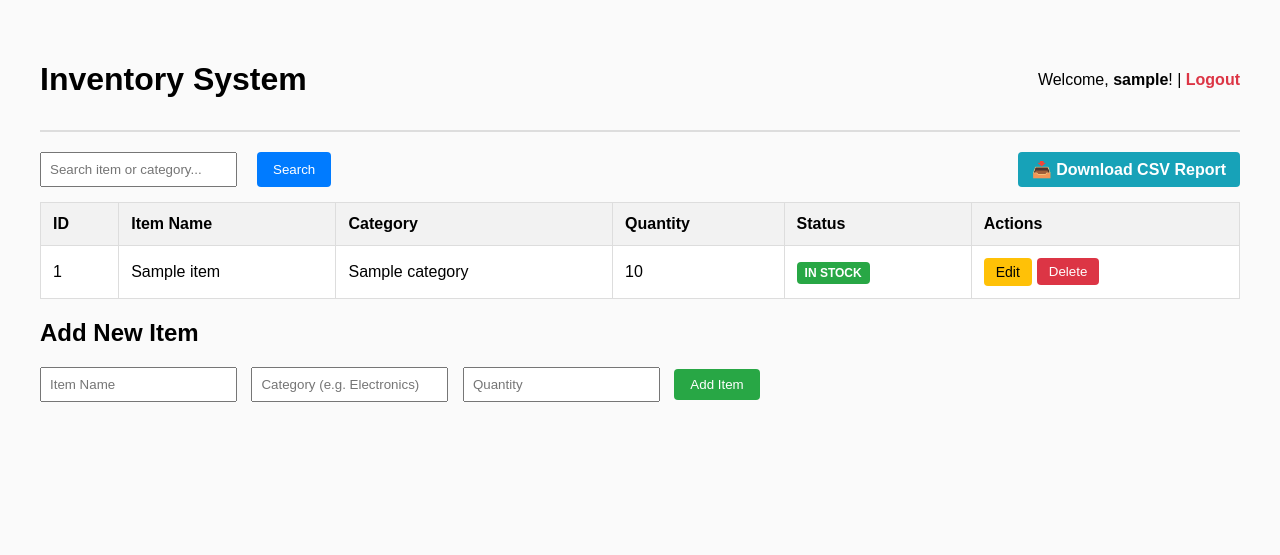
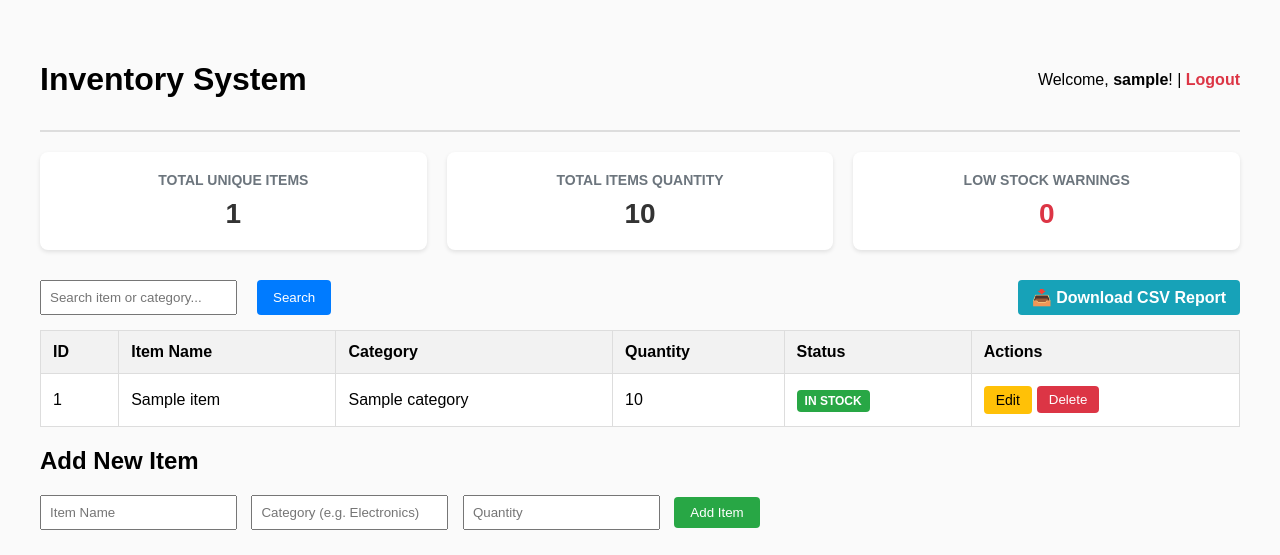
Before and after one commit to ec03plzo-afk/inventory-management-system, a Flask app: page / in a window 1280 px wide. Shown: the top 555 px of the page. Run offline with Flask 3, Linux system fonts and the light colour scheme; the visitor is signed in with stand-in values (Sample User, id 1); a database or web service that is not in the repository returns one stand-in record (values such as "Sample title"); some libraries are stand-ins or nearby versions.

Commit message:
Add analytics summary cards to main dashboard

```diff
--- a/app.py
+++ b/app.py
@@ -13,7 +13,6 @@ def get_db_connection():
     if DATABASE_URL:
         import psycopg2
         import psycopg2.extras
-        # Replace postgres:// with postgresql:// if needed for SQLAlchemy/psycopg2 compatibility
         url = DATABASE_URL.replace('postgres://', 'postgresql://')
         conn = psycopg2.connect(url)
         return conn, 'pg'
@@ -124,9 +123,19 @@ def index():
             inventory = conn.execute('SELECT * FROM inventory').fetchall()
 
     low_stock_items = [item for item in inventory if item['quantity'] <= 5]
+    total_items = len(inventory)
+    total_quantity = sum(item['quantity'] for item in inventory)
+
     conn.close()
 
-    return render_template('index.html', inventory=inventory, low_stock_items=low_stock_items, search_query=search_query)
+    return render_template(
+        'index.html',
+        inventory=inventory,
+        low_stock_items=low_stock_items,
+        search_query=search_query,
+        total_items=total_items,
+        total_quantity=total_quantity
+    )
 
 @app.route('/add', methods=['POST'])
 def add_item():
--- a/templates/index.html
+++ b/templates/index.html
@@ -2,12 +2,19 @@
 <html lang="en">
 <head>
     <meta charset="UTF-8">
-    <title>Inventory Management</title>
+    <title>Inventory Management Dashboard</title>
     <style>
         body { font-family: Arial, sans-serif; margin: 40px; background-color: #fafafa; }
         .header { display: flex; justify-content: space-between; align-items: center; border-bottom: 2px solid #ddd; padding-bottom: 10px; }
 
-        .top-bar { display: flex; justify-content: space-between; align-items: center; margin-top: 20px; }
+        /* Dashboard Stats Cards */
+        .stats-container { display: flex; gap: 20px; margin-top: 20px; }
+        .card-stat { flex: 1; background: white; padding: 20px; border-radius: 8px; box-shadow: 0 2px 4px rgba(0,0,0,0.1); text-align: center; }
+        .card-stat h3 { margin: 0; color: #6c757d; font-size: 14px; text-transform: uppercase; }
+        .card-stat p { margin: 10px 0 0; font-size: 28px; font-weight: bold; color: #333; }
+        .card-stat.warning p { color: #dc3545; }
+
+        .top-bar { display: flex; justify-content: space-between; align-items: center; margin-top: 30px; }
         .search-form { display: flex; gap: 10px; }
 
         .alert-box { background-color: #f8d7da; color: #721c24; border: 1px solid #f5c6cb; padding: 15px; border-radius: 6px; margin-top: 20px; }
@@ -35,6 +42,22 @@
         <div>
             <span>Welcome, <strong>{{ session['username'] }}</strong>!</span> |
             <a href="/logout" class="logout-btn">Logout</a>
+        </div>
+    </div>
+
+    <!-- Analytics Dashboard Cards -->
+    <div class="stats-container">
+        <div class="card-stat">
+            <h3>Total Unique Items</h3>
+            <p>{{ total_items }}</p>
+        </div>
+        <div class="card-stat">
+            <h3>Total Items Quantity</h3>
+            <p>{{ total_quantity }}</p>
+        </div>
+        <div class="card-stat warning">
+            <h3>Low Stock Warnings</h3>
+            <p>{{ low_stock_items|length }}</p>
         </div>
     </div>
 
```
